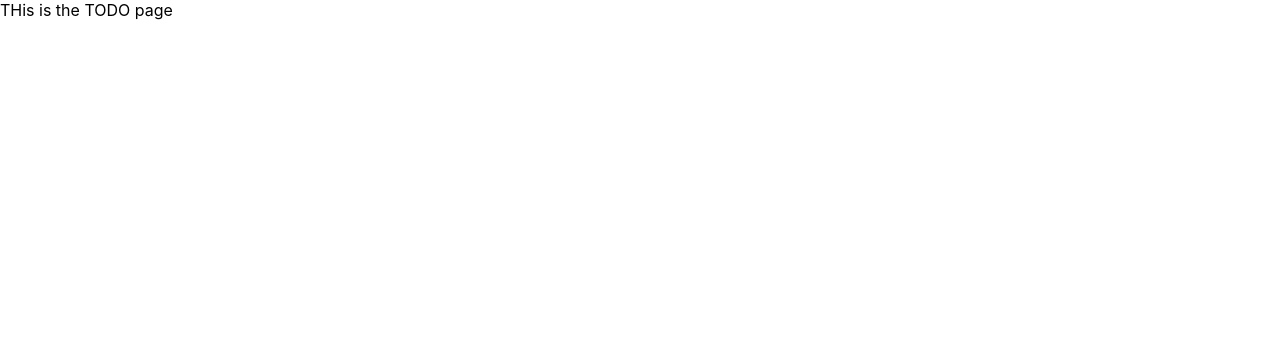
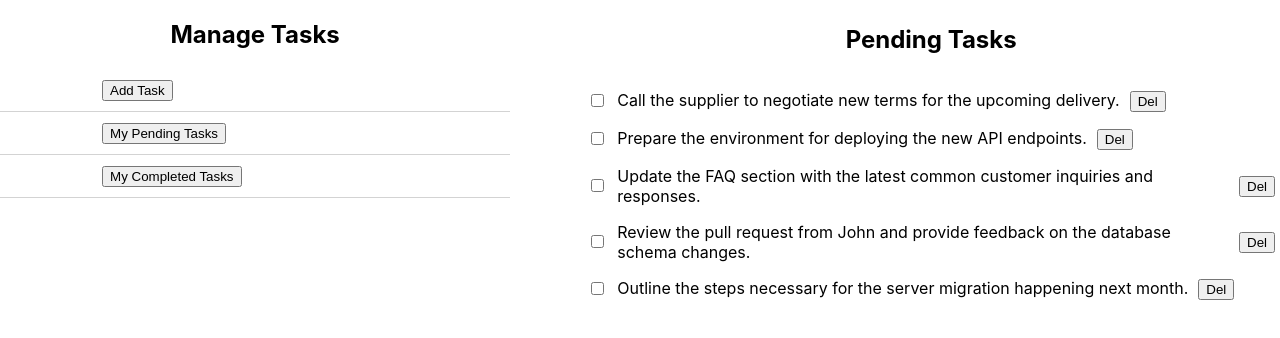
Before and after one commit to tusharcoder/todoapp_using_react, a React (Create React App) app: page /todo in a window 1280 px wide. Shown: the top 338 px of the page. Built offline with nearby package versions, Linux system fonts and the light colour scheme.

Commit message:
show the completed and pending tasks

```diff
--- a/src/App.css
+++ b/src/App.css
@@ -24,3 +24,45 @@
 .loginForm > .button {
     align-self: center;
 }
+
+/* todo page
+ */
+
+.todoContainer{
+    display: flex;
+    flex-direction: row;
+}
+.nav{
+    display: flex;
+    flex-direction: column;
+    width: 40%;
+    justify-content: flex-start;
+}
+.nav .item{
+    border-bottom: lightgrey 1px solid ;
+    padding: 10px 5px 10px 20%;
+}
+.heading{
+    align-self: center;
+}
+
+.contentContainer{
+    display: flex;
+    flex-direction: column;
+    flex-grow: 1;
+}
+
+.taskList{
+    display: flex;
+    flex-direction: column;
+    padding: 5px 5px 5px 10%;
+    row-gap: 1em;
+}
+
+.taskList .item{
+    display: flex;
+    gap: 10px;
+}
+.taskList .item .radioButton,.deleteItem {
+    align-self: center;
+}
--- /dev/null
+++ b/src/components/TaskList.js
@@ -0,0 +1,33 @@
+const TaskList = (props)=>{
+    const tasks = props.tasks||[
+        {text:"lorem ipsum...lorem ipsumlorem ipsumlorem ipsumlorem ipsumlorem ipsumlorem ipsumlorem ipsumlorem ipsumlorem ipsumlorem ipsumlorem ipsumlorem ipsumlorem ipsumlorem ipsum"},
+        {text:"lorem ipsum...lorem ipsumlorem ipsumlorem ipsumlorem ipsumlorem ipsumlorem ipsumlorem ipsumlorem ipsumlorem ipsumlorem ipsumlorem ipsumlorem ipsumlorem ipsumlorem ipsum"},
+        {text:"lorem ipsum...lorem ipsumlorem ipsumlorem ipsumlorem ipsumlorem ipsumlorem ipsumlorem ipsumlorem ipsumlorem ipsumlorem ipsumlorem ipsumlorem ipsumlorem ipsumlorem ipsum"},
+    ];
+    const name = props.name || "Tasks"
+    return (
+        <div className="taskList">
+
+            <div className="heading">
+                <h2>{name}</h2>
+            </div>
+            {tasks.map((task, index) => (
+                <div key={index}>
+                    <div className="item">
+                        <div className="radioButton">
+                            <input type="checkbox"/>
+                        </div>
+                        <div className="taskDesc">
+                            {task.text}
+                        </div>
+                        <div className="deleteItem">
+                            <button type="button">Del</button>
+                        </div>
+                    </div>
+                </div>
+            ))}
+        </div>
+    );
+}
+
+export default TaskList;
--- a/src/pages/todo.js
+++ b/src/pages/todo.js
@@ -1,6 +1,52 @@
+import TaskList from "../components/TaskList"
+import {useState} from "react";
 const TODO = (props)=>{
+const pendingTasks = [
+    { text: "Call the supplier to negotiate new terms for the upcoming delivery." },
+    { text: "Prepare the environment for deploying the new API endpoints." },
+    { text: "Update the FAQ section with the latest common customer inquiries and responses." },
+    { text: "Review the pull request from John and provide feedback on the database schema changes." },
+    { text: "Outline the steps necessary for the server migration happening next month." }
+];
+
+const completedTasks = [
+    { text: "Draft the monthly newsletter for subscribers including the latest feature updates." },
+    { text: "Conduct user interviews to gather feedback on the new dashboard interface." },
+    { text: "Refactor the authentication module to allow for two-factor authentication methods." },
+    { text: "Update the team calendar with the project milestones and individual responsibilities." },
+    { text: "Organize the shared drive files into folders by project and archive old documents." }
+];
+
+const [activeTaskList,setActiveTaskList] = useState("pendingTaskList");
+
+const activateTaskList=(event)=>{
+    setActiveTaskList(event.target.value);
+}
+
     return (
-        <div>THis is  the TODO page</div>
+        <div className={"todoContainer"}>
+            <div className={"nav"}>
+                <div className="heading">
+                    <h2>Manage Tasks</h2>
+                </div>
+                <div className="item">
+                    <button className="button" id="addTask">Add Task</button>
+                </div>
+                <div className="item">
+                    <button className="button" id="pendingTask" onClick={activateTaskList} value="pendingTaskList">My Pending Tasks</button>
+                </div>
+                <div className="item">
+                    <button className="button" id="completedTask" onClick={activateTaskList} value="completedTaskList">My Completed Tasks</button>
+                </div>
+            </div>
+
+            <div className="contentContainer">
+                {activeTaskList==="pendingTaskList"?<TaskList tasks={pendingTasks} name="Pending Tasks"/>:""}
+
+                {activeTaskList==="completedTaskList"?<TaskList tasks={completedTasks} name="Completed Tasks"/>
+:""}
+            </div>
+        </div>
     );
 }
 export default TODO;
```
